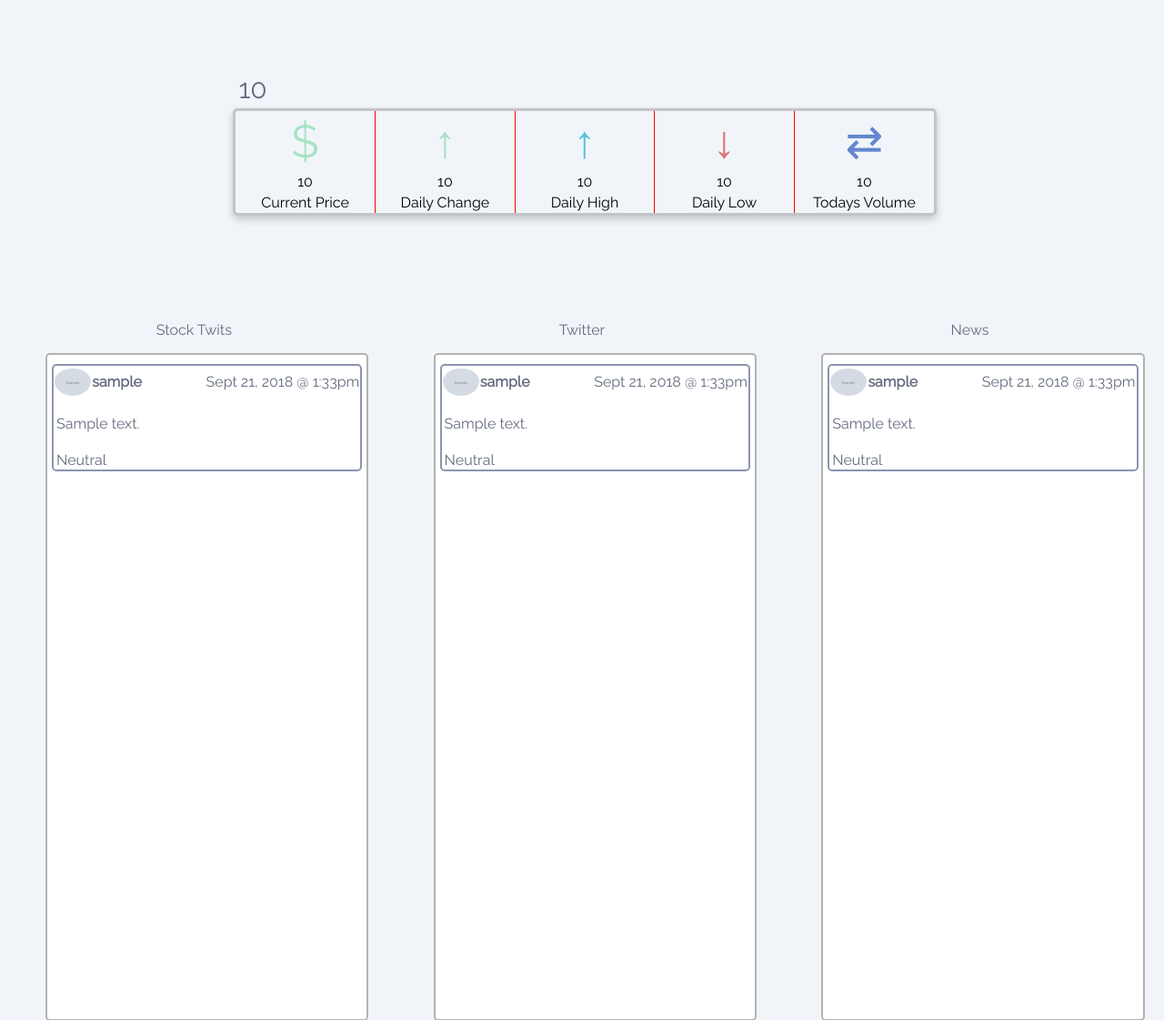
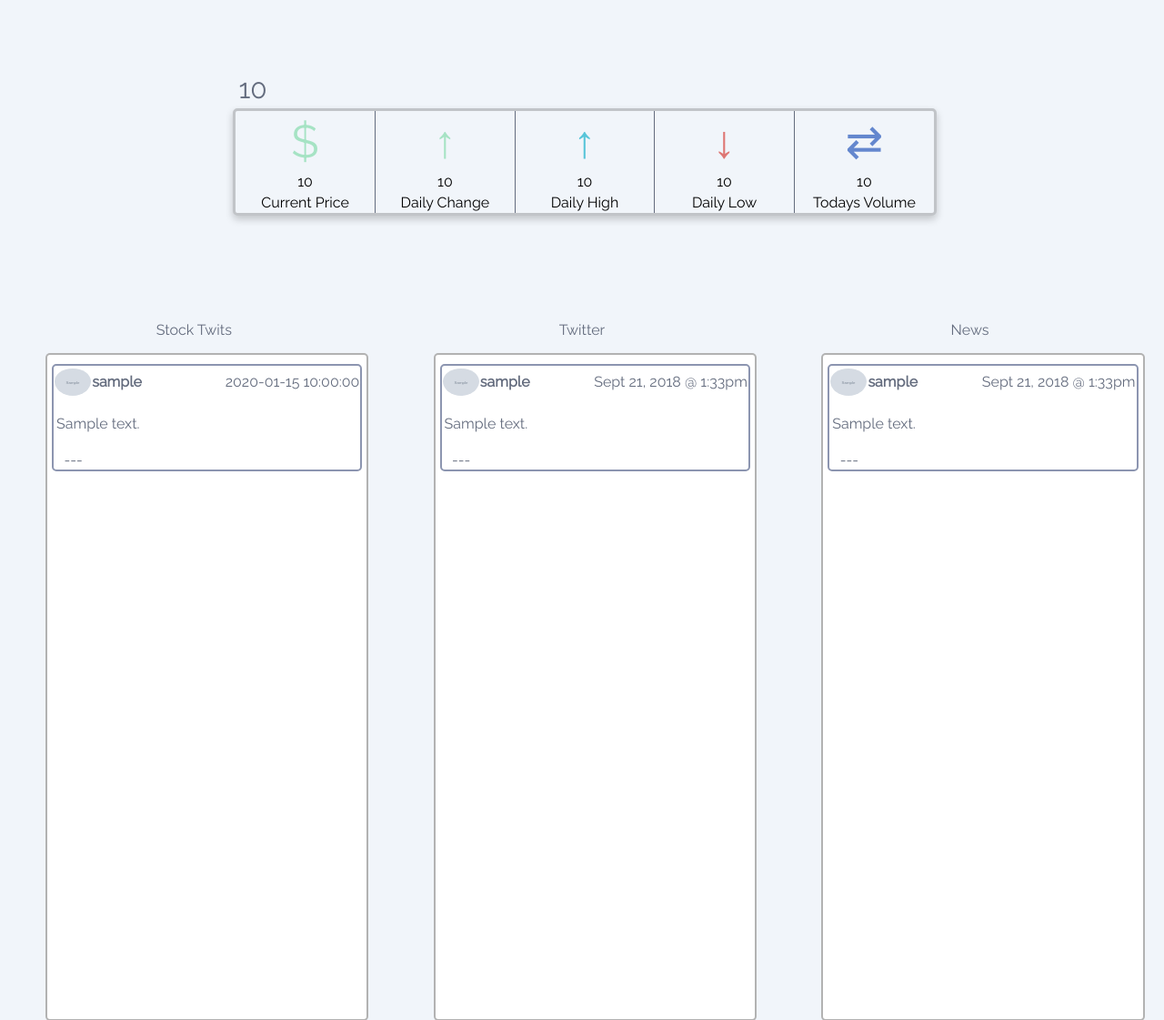
Before and after one commit to bwalsh1191/dash, a Flask app: template snakeeyes/blueprints/page/templates/page/dash.1.html in a window 1280 px wide. Shown: the part 80-1201 px from the top of the page at 91% size. Run offline with Flask 2, Linux system fonts and the light colour scheme; the template is opened without the code that fills it: most values are stand-ins (such as "Sample title", 1, 10 or a date in 2020); grey boxes marked "Sample" are stand-in pictures.

Commit message:
DateTime is now set up and working
finished date time adjustments to the cards have the appropriate date and time made

```diff
--- a/requirements.txt
+++ b/requirements.txt
@@ -8,3 +8,5 @@ requests >=2.0
 pandas >=0.23.0
 
 matplotlib >=3.0.2
+
+python-dateutil ==2.7.5
--- a/snakeeyes/blueprints/page/templates/page/dash.1.html
+++ b/snakeeyes/blueprints/page/templates/page/dash.1.html
@@ -132,7 +132,7 @@ table, th, td {
 }
 
 .cell_border{
-    border-right: solid 1px red;
+    border-right: solid 1px rgb(100, 108, 126);
 }
 
 .column {
@@ -243,7 +243,7 @@ img {
                             <tr>
                                 <td style="width: 10%"><img src= "{{ stockTwitsData.avatar }}" ></td>
                                 <td id="username" style="width: 30%"><span style="margin-left: 0px;"><b>{{ stockTwitsData.username }}</b></span></td>
-                                <td id="date">Sept 21, 2018 @ 1:33pm</td>
+                                <td id="date">{{ stockTwitsData.timestamp }}</td>
                             </tr>
 
                             <tr>
@@ -256,7 +256,7 @@ img {
                                 {% elif stockTwitsData.sentiment == 'Bearish' %}
                                 <td id="sent"><p style="color: rgb(234, 124, 121);">Bearish</p></td>
                                 {% else %}
-                                <td id="sent"><p style="color: rgb(100, 108, 126);">Neutral</p></td>
+                                <td id="sent"><p style="color: rgb(100, 108, 126);">---</p></td>
                                 {% endif %}
                             </tr>
                         </table>
@@ -296,7 +296,7 @@ img {
                                 {% elif stockTwitsData.sentiment == 'Bearish' %}
                                 <td id="sent"><p style="color: rgb(234, 124, 121);">Bearish</p></td>
                                 {% else %}
-                                <td id="sent"><p style="color: rgb(100, 108, 126);">Neutral</p></td>
+                                <td id="sent"><p style="color: rgb(100, 108, 126);">---</p></td>
                                 {% endif %}
                             </tr>
                         </table>
@@ -335,7 +335,7 @@ img {
                                         {% elif stockTwitsData.sentiment == 'Bearish' %}
                                         <td id="sent"><p style="color: rgb(234, 124, 121);">Bearish</p></td>
                                         {% else %}
-                                        <td id="sent"><p style="color: rgb(100, 108, 126);">Neutral</p></td>
+                                        <td id="sent"><p style="color: rgb(100, 108, 126);">---</p></td>
                                         {% endif %}
                                     </tr>
                                 </table>
```
Also changed, not shown: snakeeyes/blueprints/page/views.py (+26 -1 lines).
